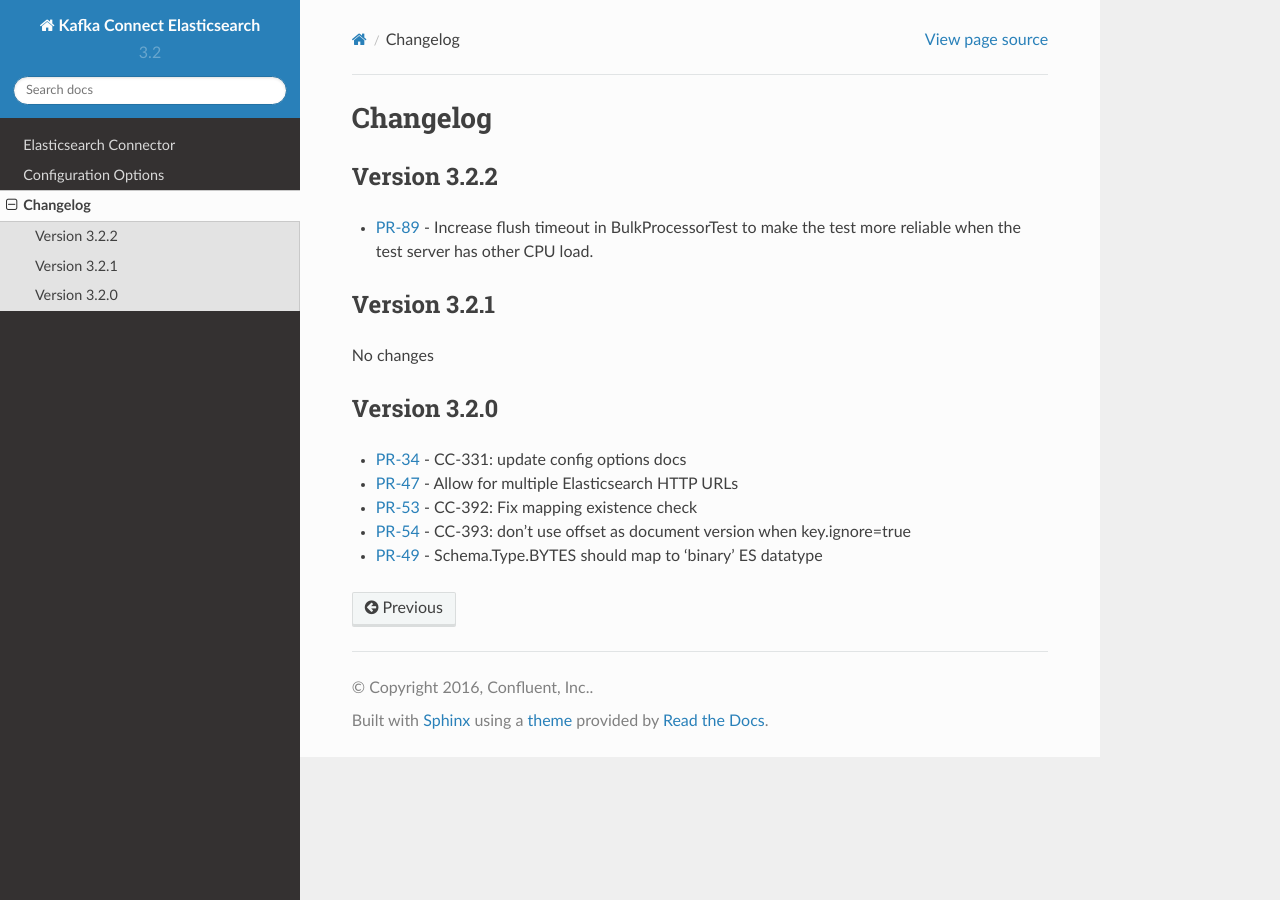
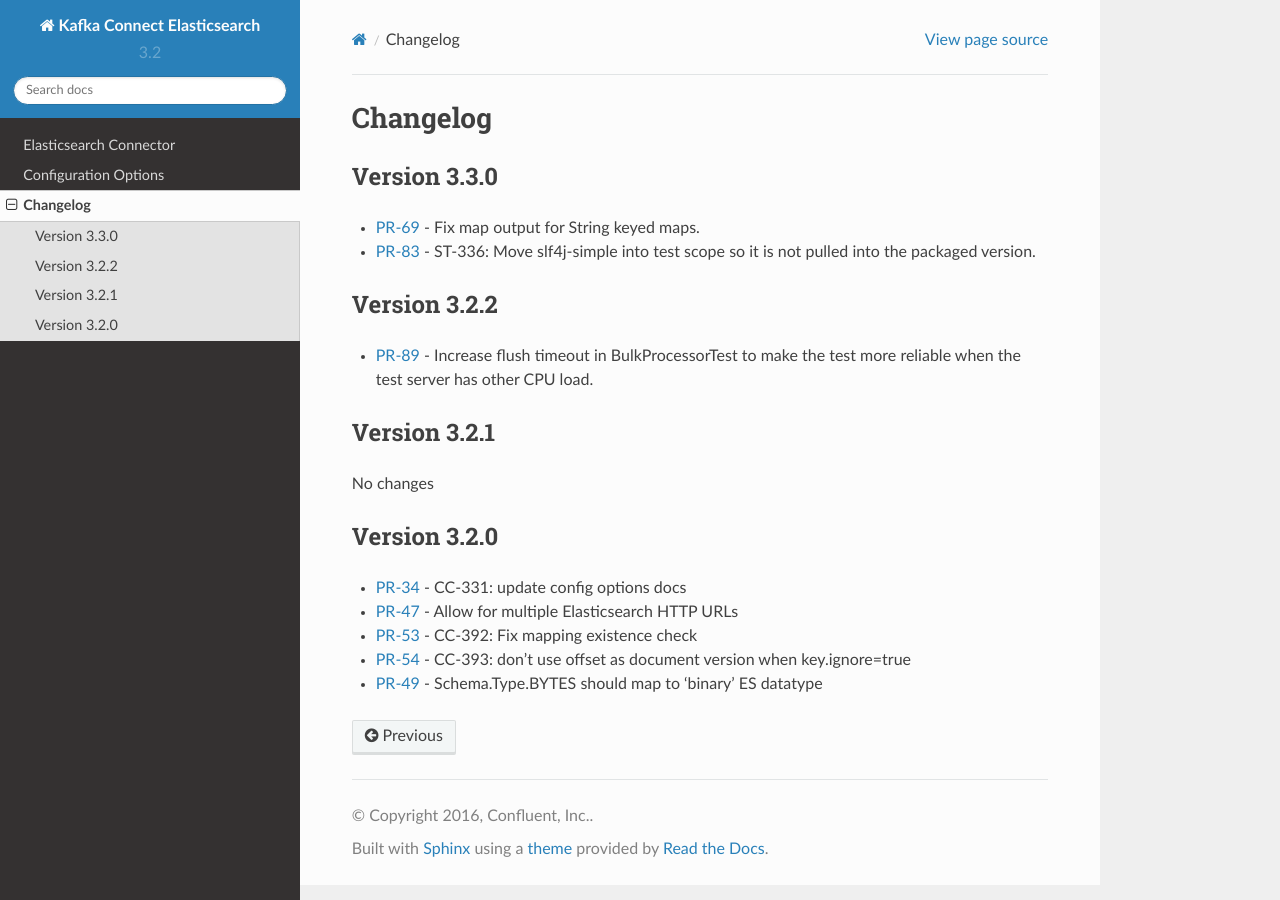
Before and after one commit to confluentinc/kafka-connect-elasticsearch, a Sphinx documentation site: the page built from docs/changelog.rst, in a window 1280 px wide. Built offline with Sphinx 7.4.7 and the Read the Docs theme 2.0.0, drawn with Linux system fonts in a browser that asks for light colours.

Commit message:
3.3.0-changelog

```diff
--- a/docs/changelog.rst
+++ b/docs/changelog.rst
@@ -2,6 +2,12 @@
 
 Changelog
 =========
+
+Version 3.3.0
+-------------
+
+* `PR-69 <https://github.com/confluentinc/kafka-connect-elasticsearch/pull/69>`_ - Fix map output for String keyed maps.
+* `PR-83 <https://github.com/confluentinc/kafka-connect-elasticsearch/pull/83>`_ - ST-336: Move slf4j-simple into test scope so it is not pulled into the packaged version.
 
 Version 3.2.2
 -------------
```
